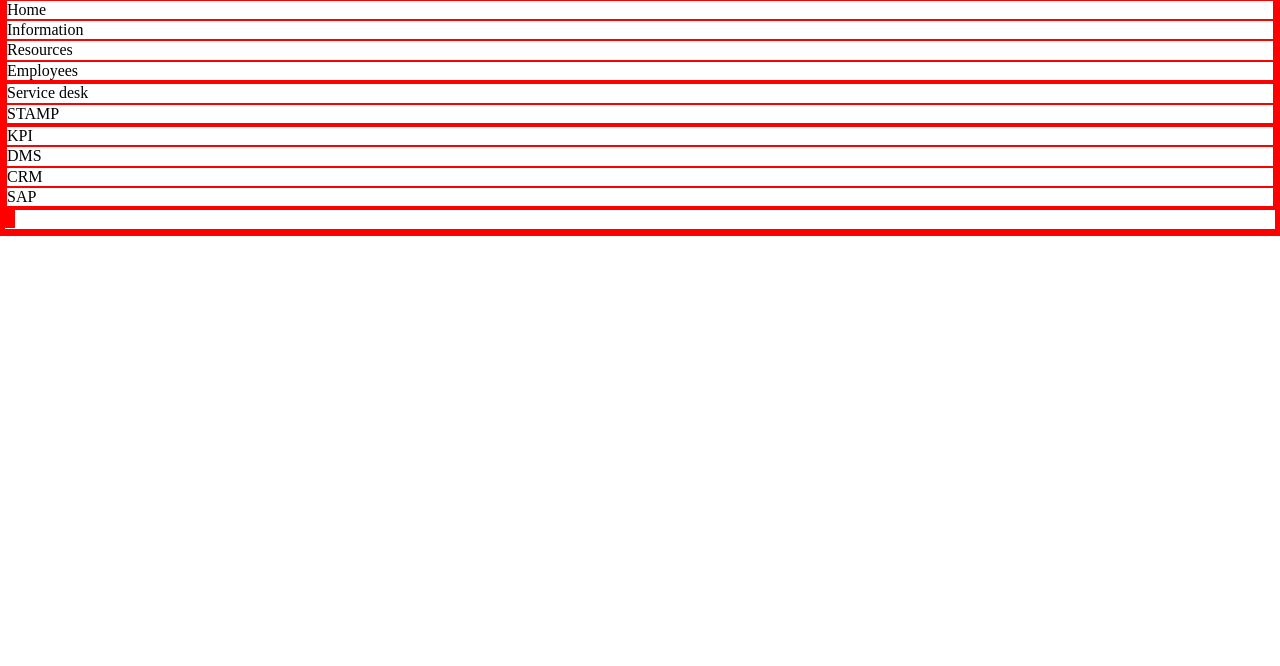
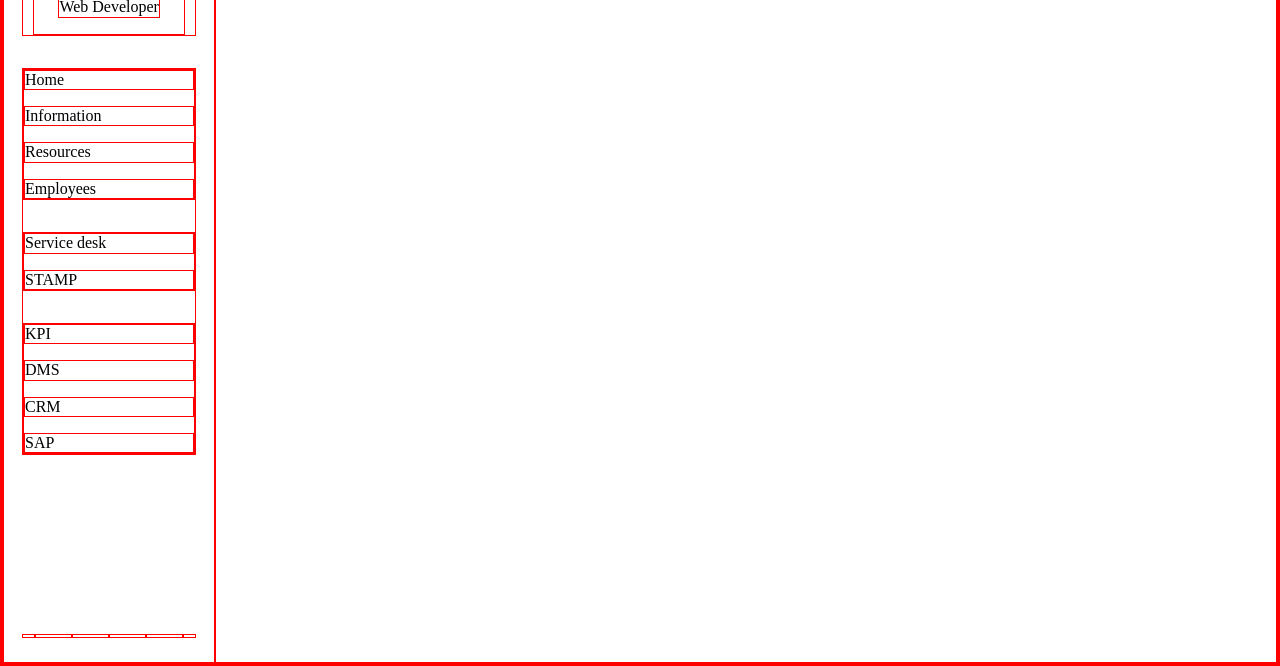
Before and after one commit to vespucchi/admin-dashboard, a website: page index.html in a window 1280 px wide. Shown: the part 140-806 px from the top of the page. Drawn offline with nearby package versions, Linux system fonts and the light colour scheme.

Commit message:
Adjust sidebar positioning with style

```diff
--- a/index.html
+++ b/index.html
@@ -15,10 +15,8 @@
                 <div class="company-logo">
                     <img src="" alt="Company logo">
                 </div>
-                <div class="user-profile-pic">
+                <div class="user-info">
                     <img src="" alt="User's profile picture">
-                </div>
-                <div class="user-info">
                     <p class="user-name">John Diaz</p>
                     <p class="user-position">Web Developer</p>
                 </div>
--- a/style.css
+++ b/style.css
@@ -1,3 +1,43 @@
 * {
     border: solid 1px red;
 }
+
+.container {
+    min-height: 100vh;
+    display: grid;
+    grid-template-columns: 1fr 5fr;
+}
+
+.navigation {
+    padding: 24px 18px;
+    display: flex;
+    flex-direction: column;
+    justify-content: space-between;
+    gap: 32px;
+}
+
+.info, .user-info {
+    display: flex;
+    flex-direction: column;
+    align-items: center;
+}
+
+.nav {
+    display: flex;
+    flex-direction: column;
+    gap: 32px;
+    margin-bottom: auto;
+}
+
+.nav-menu, .nav-modules, .nav-misc {
+    display: flex;
+    flex-direction: column;
+    gap: 16px;
+}
+
+
+.socials {
+    display: flex;
+    justify-content: space-evenly;
+    gap: 24px;
+}
```
